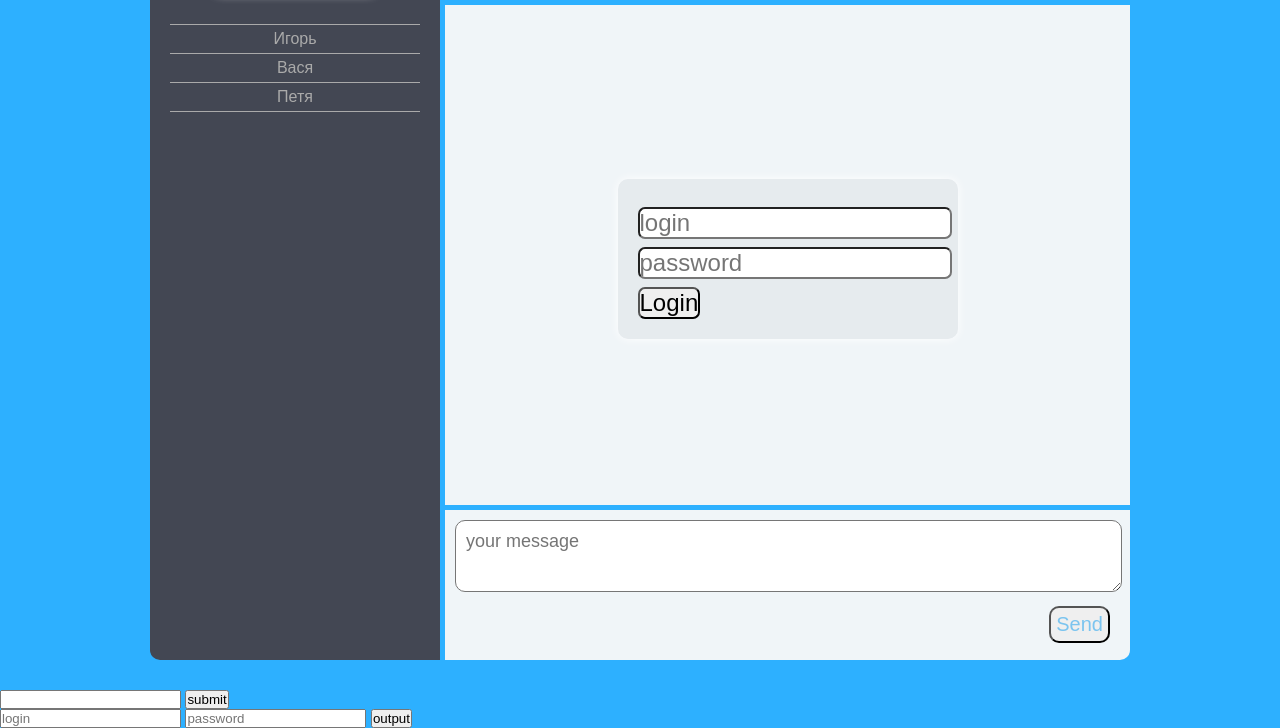
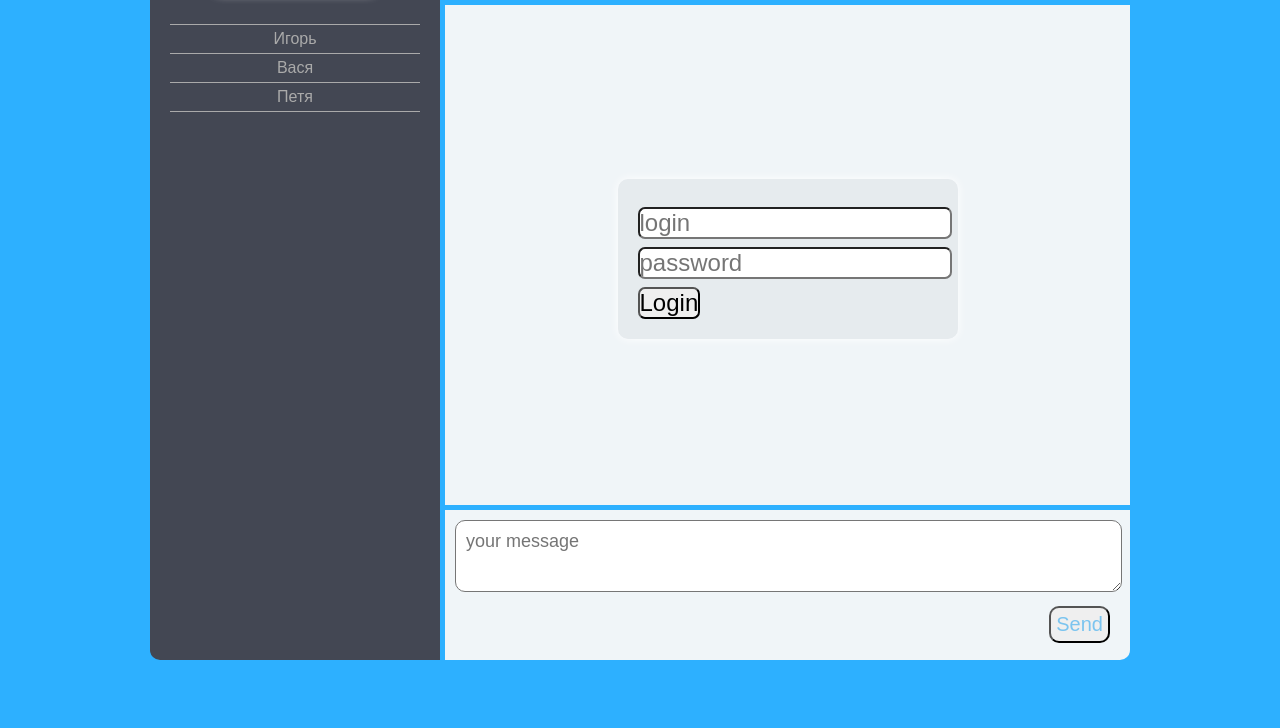
Before and after one commit to boltwest/Chat, a website: page public/index.html in a window 1280 px wide. Shown: the part 110-838 px from the top of the page. After the commit the page ends 800 px from the top, so only its background shows below. Drawn offline with nearby package versions, Linux system fonts and the light colour scheme; some icons are missing.

Commit message:
hide html elements

```diff
--- a/public/index.html
+++ b/public/index.html
@@ -75,22 +75,23 @@
 <!--/////////////////////////////////////////////////// Template//////////////////-->
 
 
-<div id="room">
-    <ul></ul>
-    <input type="text" id="text">
-    <input type="button" value="submit" id="key">
-    <form id="registration">
-        <input type="text" name="login" placeholder="login">
-        <input type="text" name="password" placeholder="password">
-        <input type="button" name="submit" value="output">
-    </form>
-</div>
+<!--<div id="room">-->
+    <!--<ul></ul>-->
+    <!--<input type="text" id="text">-->
+    <!--<input type="button" value="submit" id="key">-->
+    <!--<form id="registration">-->
+        <!--<input type="text" name="login" placeholder="login">-->
+        <!--<input type="text" name="password" placeholder="password">-->
+        <!--<input type="button" name="submit" value="output">-->
+    <!--</form>-->
+<!--</div>-->
 <script type="text/javascript" src="js/handlebars-v4.0.11.js" defer></script>
 <script
         src="https://code.jquery.com/jquery-3.3.1.min.js"
         integrity="sha256-FgpCb/KJQlLNfOu91ta32o/NMZxltwRo8QtmkMRdAu8="
         crossorigin="anonymous"></script>
 <script src="/socket.io/socket.io.js"></script>
+
 <script type="text/javascript" src="js/script.js" defer></script>
 
 
```
